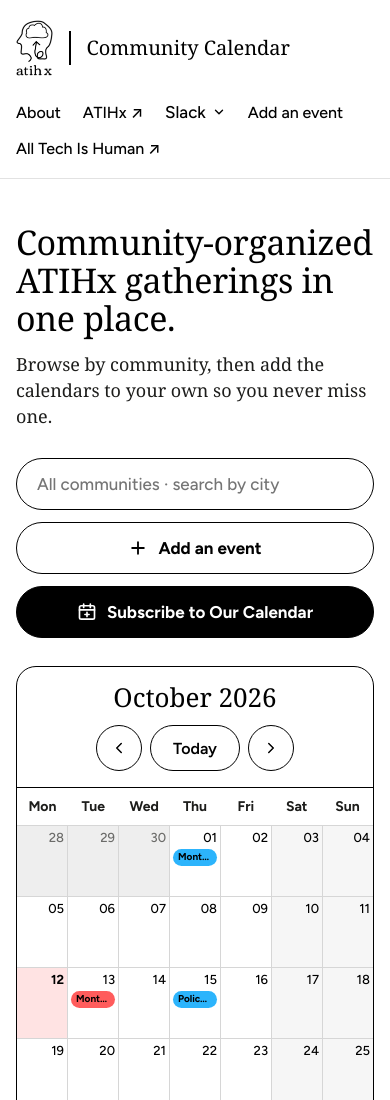
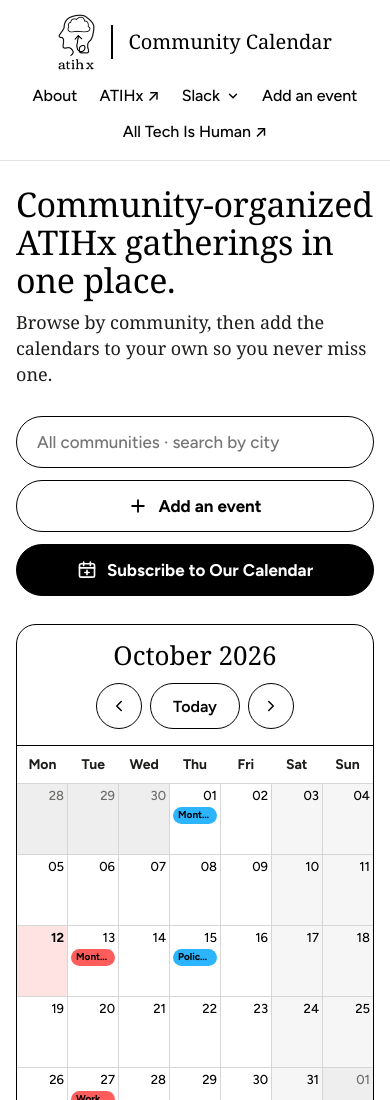
Before and after one commit to ChadL22/atihx-community-calendar, a plain HTML site: page index.html in a window 390 px wide. Shown: the top 1100 px of the page. Drawn offline with Linux system fonts and the light colour scheme; a web font is replaced by a local one.

Commit message:
Center mobile menu and tighten header spacing

```diff
--- a/css/styles.css
+++ b/css/styles.css
@@ -357,7 +357,12 @@
   .brand-logo { height: 56px; }
   .brand-divider { height: 34px; }
   .brand-name { font-size: 20px; }
-  .nav { gap: 6px 22px; font-size: 16px; }
+  .header-inner { flex-direction: column; align-items: center; gap: 8px; padding-top: 14px; padding-bottom: 10px; }
+  .nav { justify-content: center; gap: 0 22px; font-size: 16px; }
+  .nav > a, .dropdown-toggle { display: inline-flex; align-items: center; padding: 8px 0; line-height: 1.25; font-size: 16px; }
+  .dropdown-menu { right: auto; left: 50%; transform: translateX(-50%); }
+  .main { padding-top: 24px; }
+  .intro { gap: 10px; }
   .intro h1 { font-size: 34px; }
   .lead { font-size: 18px; }
   .about h2 { font-size: 34px; }
```
